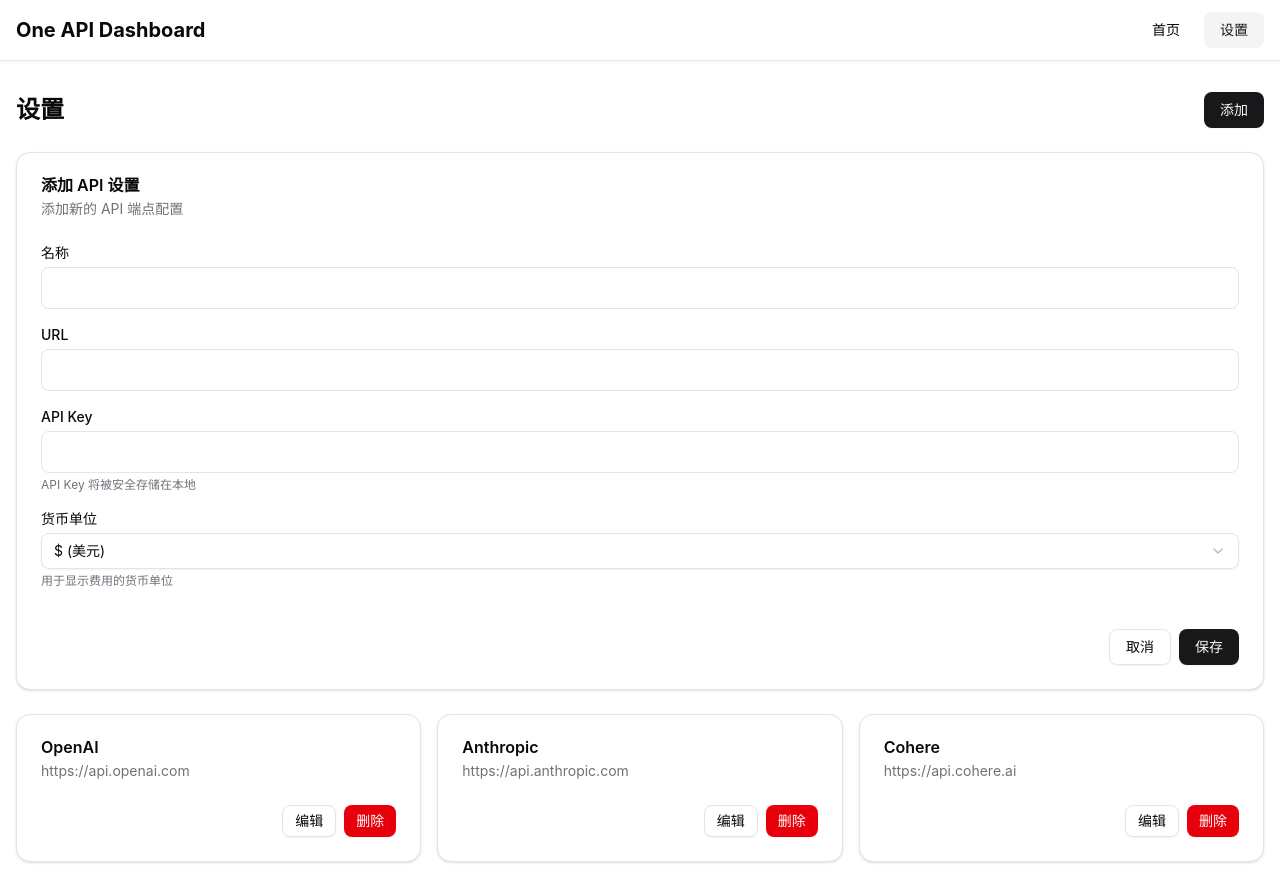
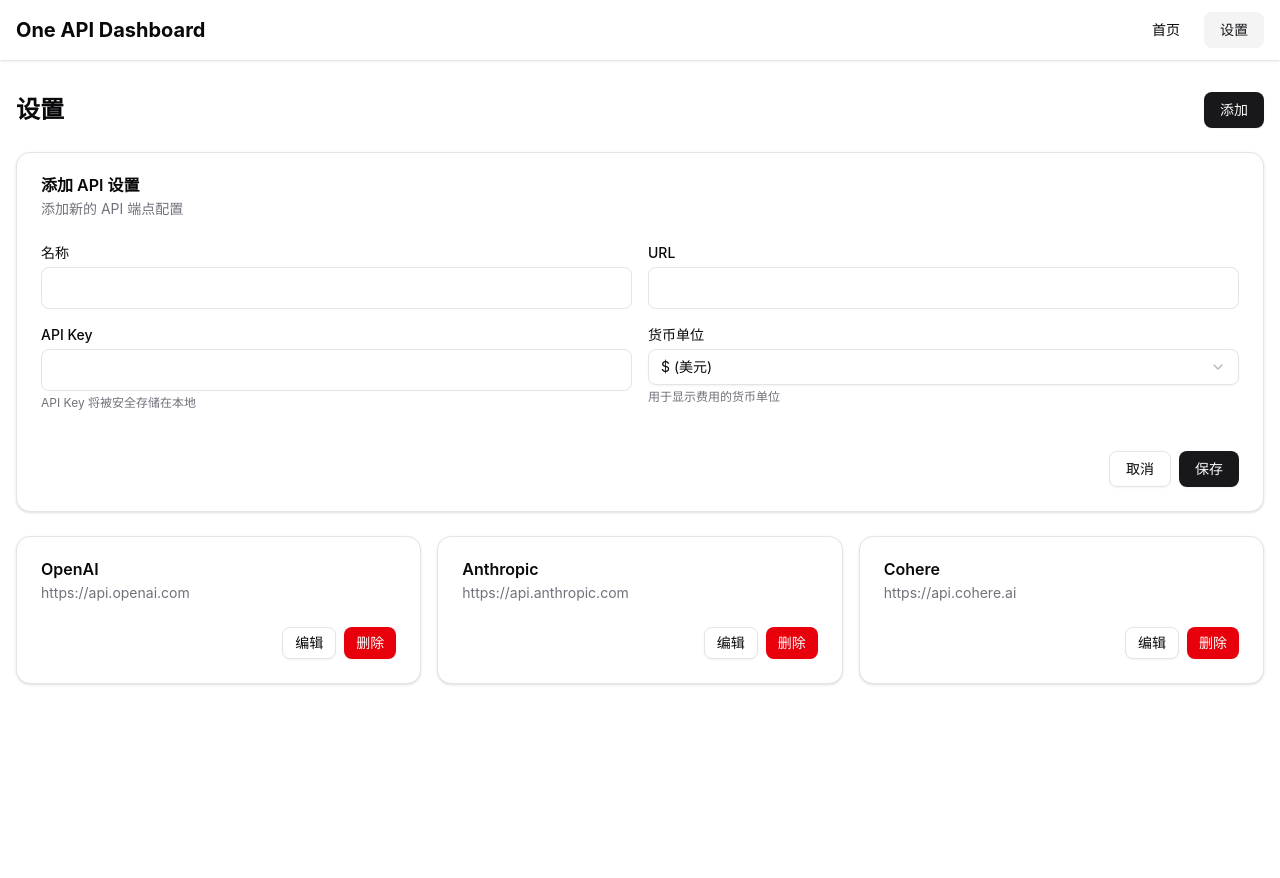
Before and after one commit to AkaraChen/one-api-dashboard, a React (Vite) app: page /settings in a window 1280 px wide. Both pictures are taken after a click on the button "添加". After the commit the page ends 800 px from the top, so only its background shows below. Built offline with nearby package versions, Linux system fonts and the light colour scheme.

Commit message:
style: reorganize settings form into two-column layout for better space utilization

```diff
--- a/src/routes/settings.tsx
+++ b/src/routes/settings.tsx
@@ -104,6 +104,9 @@
           </CardHeader>
           <CardContent>
             <form id="settingsForm" onSubmit={handleSaveProvider}>
+              <div className="grid grid-cols-1 md:grid-cols-2 gap-4">
+                {/* 左列 */}
+                <div>
                   <div className="mb-4">
                     <label className="block text-sm font-medium mb-1">名称</label>
                     <input
@@ -115,17 +118,7 @@
                       required
                     />
                   </div>
-              <div className="mb-4">
-                <label className="block text-sm font-medium mb-1">URL</label>
-                <input
-                  type="url"
-                  name="url"
-                  value={formData.url}
-                  onChange={handleInputChange}
-                  className="w-full border rounded-md px-3 py-2"
-                  required
-                />
-              </div>
+
                   <div className="mb-4">
                     <label className="block text-sm font-medium mb-1">API Key</label>
                     <input
@@ -140,6 +133,22 @@
                       API Key 将被安全存储在本地
                     </CardDescription>
                   </div>
+                </div>
+
+                {/* 右列 */}
+                <div>
+                  <div className="mb-4">
+                    <label className="block text-sm font-medium mb-1">URL</label>
+                    <input
+                      type="url"
+                      name="url"
+                      value={formData.url}
+                      onChange={handleInputChange}
+                      className="w-full border rounded-md px-3 py-2"
+                      required
+                    />
+                  </div>
+
                   <div className="mb-4">
                     <label className="block text-sm font-medium mb-1">货币单位</label>
                     <Select
@@ -161,6 +170,8 @@
                     <CardDescription className="mt-1 text-xs">
                       用于显示费用的货币单位
                     </CardDescription>
+                  </div>
+                </div>
               </div>
             </form>
           </CardContent>
```
Lines whose indentation alone changed are shown as unchanged.
